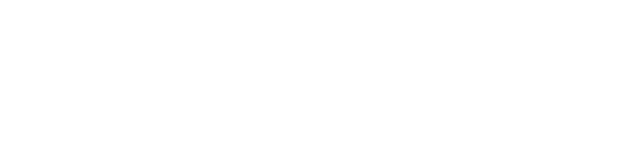
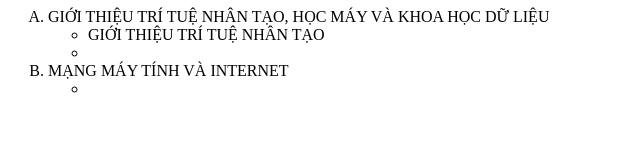
Before and after one commit to giabaoho673-cyber/ho-gia-bao-ngo-quyen, a plain HTML site: page contents/tinhoc12.html in a window 1280 px wide. Shown: the whole page, without its empty margins (0-640 px from the left). Drawn offline with Linux system fonts and the light colour scheme.

Commit message:
Update tinhoc12.html

```diff
--- a/contents/tinhoc12.html
+++ b/contents/tinhoc12.html
@@ -2,3 +2,17 @@
   <head>
   </head>
 </html>
+  <body>
+    <ol type="A">
+      <li> GIỚI THIỆU TRÍ TUỆ NHÂN TẠO, HỌC MÁY VÀ KHOA HỌC DỮ LIỆU
+        <ul>
+          <li>GIỚI THIỆU TRÍ TUỆ NHÂN TẠO</li>
+          <li></li>
+        </ul>
+      </li>
+      <li>MẠNG MÁY TÍNH VÀ INTERNET
+        <ul>
+          <li> </li>
+        </ul>
+      </li>
+  </body>
```
